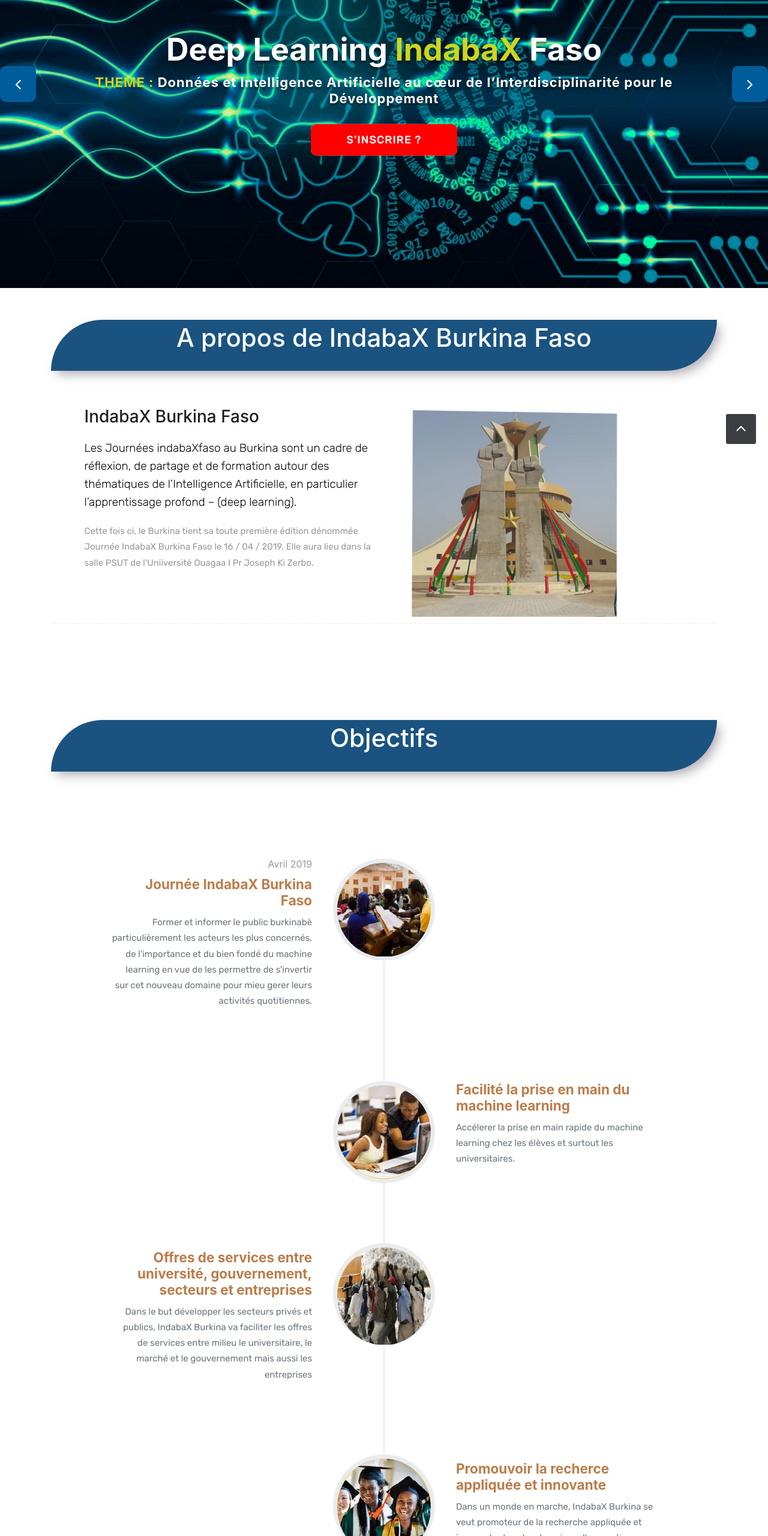
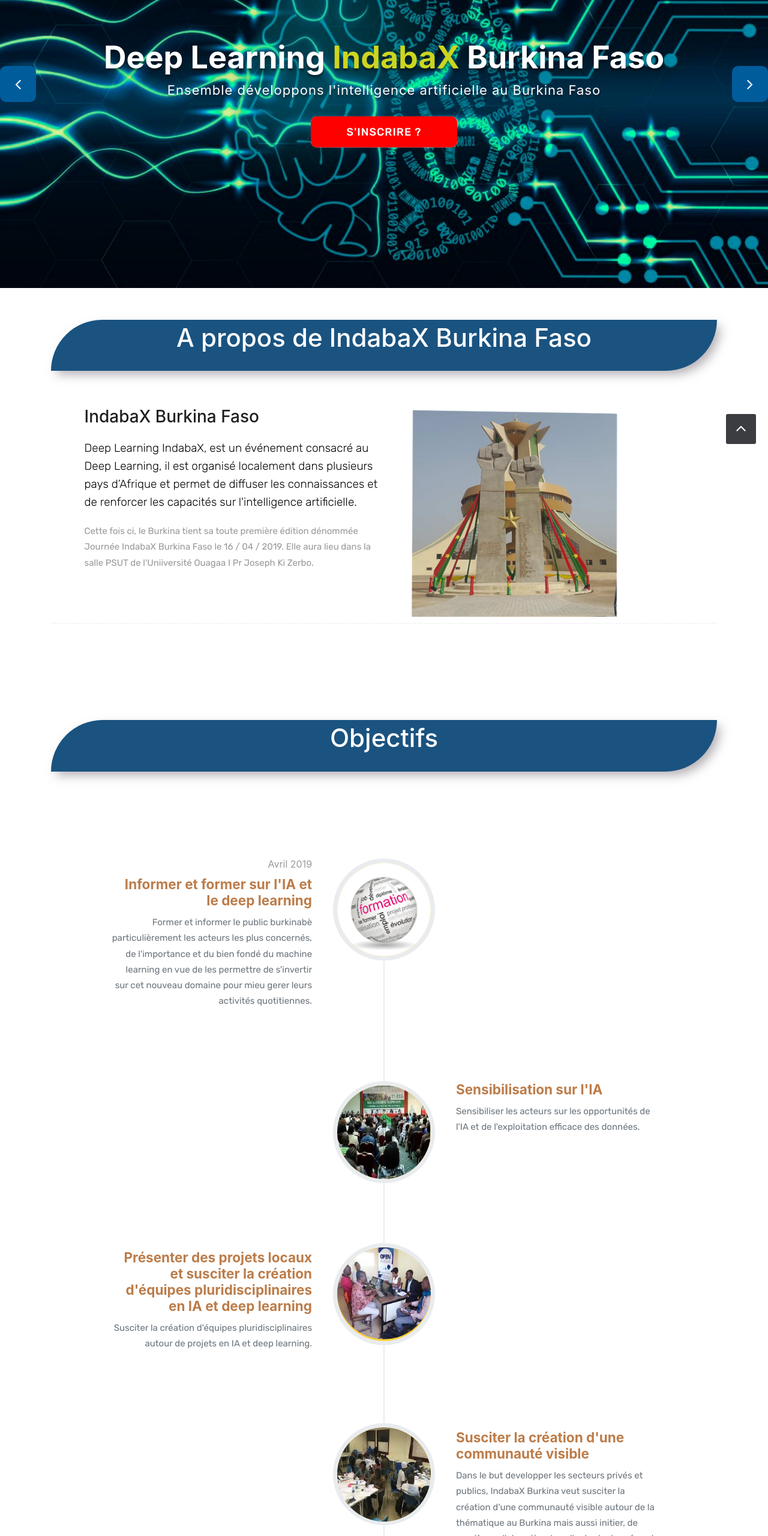
Before and after one commit to Henri003/page-indabax, a plain HTML site: page index.html in a window 1280 px wide. Shown: the part 160-2720 px from the top of the page at 60% size. Drawn offline with Linux system fonts and the light colour scheme; grey boxes are pictures that could not be loaded.

Commit message:
Mise à jour des objectifs

```diff
--- a/css/custom.css
+++ b/css/custom.css
@@ -1,10 +1,2 @@
 
 /** ADD YOUR AWESOME CODES HERE **/
-
-.theme-classe{
-	color: red;
-}
-
-h2{
-	/*color: red;*/
-}
--- a/index.html
+++ b/index.html
@@ -93,10 +93,8 @@
                             <div class="slider-content-area">
                                 <div class="slide-text">
 
-                                    <h1 class="homepage-three-title">Deep Learning  <span>IndabaX </span>Faso</h1>
-                                    <h2 class="theme-classe">
-                                       <span>THEME :</span>  Données et Intelligence Artificielle au cœur de l’Interdisciplinarité pour le Développement
-                                    </h2>
+                                    <h1 class="homepage-three-title">Deep Learning  <span>IndabaX </span> Burkina Faso</h1>
+                                    <h2>Ensemble développons l'intelligence artificielle au Burkina Faso </h2>
                                     <div class="slider-content-btn">
                                         <a class="btn11" href="https://docs.google.com/forms/d/1iJDfj2HkoA14ndB9J9tlQ96e8AhDJa6AfLGSzw5Dk8w/prefill" _blank="true">S'inscrire ?<div class="transition"></div></a>
                                     </div>
@@ -117,8 +115,7 @@
                             <div class="slider-content-area">
                                 <div class="slide-text">
                                     <h1 class="homepage-three-title">Journée  <span>IndabaX </span> Burkina Faso</h1>
-                                    <h2>se tient sur trois (03) jours du 06 au 08 juin 2018 <br>
-                                     au bâtiment PSUT à l'Université Joseph Ki Zerbo </h2>
+                                    <h2>se tient le Mardi 16 avril 2019 au bâtiment PSUT à l'UO-I P-J-K-Z </h2>
                                     <div class="slider-content-btn">
                                         <a class="btn11" href="https://docs.google.com/forms/d/1iJDfj2HkoA14ndB9J9tlQ96e8AhDJa6AfLGSzw5Dk8w/prefill" blank="true"><span>S'inscrire ?</span><div class="transition"></div></a>
                                     </div>
@@ -169,15 +166,8 @@
 
                         <p class="lead">
 
-                           Les Journées indabaXfaso au Burkina sont un cadre de réflexion, de partage et de formation
-                            autour des thématiques de l’Intelligence Artificielle, en particulier l’apprentissage profond –
-                            (deep learning).
+                           Deep Learning IndabaX, est un événement consacré au Deep Learning, il est organisé localement dans plusieurs pays d’Afrique et permet de diffuser les connaissances et de renforcer les capacités sur l'intelligence artificielle.
                         </p>
-
-                        <!--p class="lead">
-
-                           Deep Learning IndabaX, est un événement consacré au Deep Learning, il est organisé localement dans plusieurs pays d’Afrique et permet de diffuser les connaissances et de renforcer les capacités sur l'intelligence artificielle.
-                        </p-->
                         <p>
                         Cette fois ci, le Burkina tient sa toute première édition dénommée Journée IndabaX Burkina Faso le 16 / 04 / 2019. Elle aura lieu dans la salle PSUT de l'Uniiversité Ouagaa I Pr Joseph Ki Zerbo.
                         </p>
@@ -218,12 +208,12 @@
           <ul class="timeline">
             <li>
               <div class="timeline-image">
-                <img class="rounded-circle img-fluid" src="img/about/1.jpg" alt="">
+                <img class="rounded-circle img-fluid" src="img/about/5.jpg" alt="">
               </div>
               <div class="timeline-panel">
                 <div class="timeline-heading">
                   <h4>Avril 2019</h4>
-                  <h4 class="subheading">Journée IndabaX Burkina Faso</h4>
+                  <h4 class="subheading">Informer et former sur l'IA et le deep learning</h4>
                 </div>
                 <div class="timeline-body">
                   <p class="text-muted">Former et informer le public burkinabè particulièrement les acteurs les plus concernés, de l'importance et du bien fondé du machine learning en vue de les permettre de s'invertir sur cet nouveau domaine pour mieu gerer leurs activités quotitiennes.</p>
@@ -232,50 +222,48 @@
             </li>
             <li class="timeline-inverted">
               <div class="timeline-image">
-                <img class="rounded-circle img-fluid" src="img/about/2.jpg" alt="">
+                <img class="rounded-circle img-fluid" src="img/about/6.jpg" alt="">
               </div>
               <div class="timeline-panel">
                 <div class="timeline-heading">
-                  <h4 class="subheading">Facilité la prise en main du machine learning</h4>
+                  <h4 class="subheading">Sensibilisation sur l'IA</h4>
                 </div>
                 <div class="timeline-body">
-                  <p class="text-muted">Accélerer la prise en main rapide du machine learning chez les élèves et surtout les universitaires.</p>
+                  <p class="text-muted">Sensibiliser les acteurs sur les opportunités de l'IA et de l'exploitation efficace des données.</p>
                 </div>
               </div>
             </li>
             <li>
               <div class="timeline-image">
-                <img class="rounded-circle img-fluid" src="img/about/3.jpg" alt="">
+                <img class="rounded-circle img-fluid" src="img/about/7.jpg" alt="">
               </div>
               <div class="timeline-panel">
                 <div class="timeline-heading">
                   <h4></h4>
-                  <h4 class="subheading">Offres de services entre université, gouvernement, secteurs et entreprises</h4>
+                  <h4 class="subheading"> Présenter des projets locaux et susciter la création d'équipes pluridisciplinaires en IA et deep learning</h4>
                 </div>
                 <div class="timeline-body">
-                  <p class="text-muted">Dans le but développer les secteurs privés et publics, IndabaX Burkina va faciliter les offres de services entre milieu le universitaire, le marché et le gouvernement mais aussi les entreprises</p>
+                  <p class="text-muted">Susciter la création d'équipes pluridisciplinaires autour de projets en IA et deep learning.</p>
                 </div>
               </div>
             </li>
             <li class="timeline-inverted">
               <div class="timeline-image">
-                <img class="rounded-circle img-fluid" src="img/about/4.jpg" alt="">
+                <img class="rounded-circle img-fluid" src="img/about/8.jpg" alt="">
               </div>
               <div class="timeline-panel">
                 <div class="timeline-heading">
                   <h4></h4>
-                  <h4 class="subheading">Promouvoir la recherce appliquée et innovante</h4>
+                  <h4 class="subheading">Susciter la création d'une communauté visible</h4>
                 </div>
                 <div class="timeline-body">
-                  <p class="text-muted">Dans un monde en marche, IndabaX Burkina se veut promoteur de la recherche appliquée et innovante dans les domaines d'apprentissages automatique au sein de nos universités, instituts et écoles d'enseignements. </p>
+                  <p class="text-muted">Dans le but developper les secteurs privés et publics, IndabaX Burkina veut susciter la création d'une communauté visible autour de la thématique au Burkina mais aussi initier, de manière collaborative, la collecte de données et l’établissement de basesde données consolidées dans des thématiques sociétales </p>
                 </div>
               </div>
             </li>
             <li class="timeline-inverted">
               <div class="timeline-image">
-                <h4>Deeplearning
-                  <br>en marche
-                  <br>au Burkina!</h4>
+                <h4>Pérenniser la collaboration entre différents acteurs</h4>
               </div>
             </li>
           </ul>
--- a/style.css
+++ b/style.css
@@ -581,7 +581,7 @@
              0px 18px 23px rgba(0,0,0,0.1);
 }
 
-.slide-text h1 span,.slide-text h2 span{
+.slide-text h1 span{
 	color: #cdd51f;
 }
 
@@ -589,7 +589,6 @@
     color: #fff;
     font-size: 22px;
     letter-spacing: 1px;
-    font-weight: 700;
     margin-bottom: 20px;
 	text-shadow: 0px 4px 3px rgba(0,0,0,0.4),
              0px 8px 13px rgba(0,0,0,0.1),
```
Also changed, not shown: img/about/5.jpg (added), img/about/6.jpg (added), img/about/7.jpg (added), img/about/71.jpg (added), img/about/8.jpg (added).
